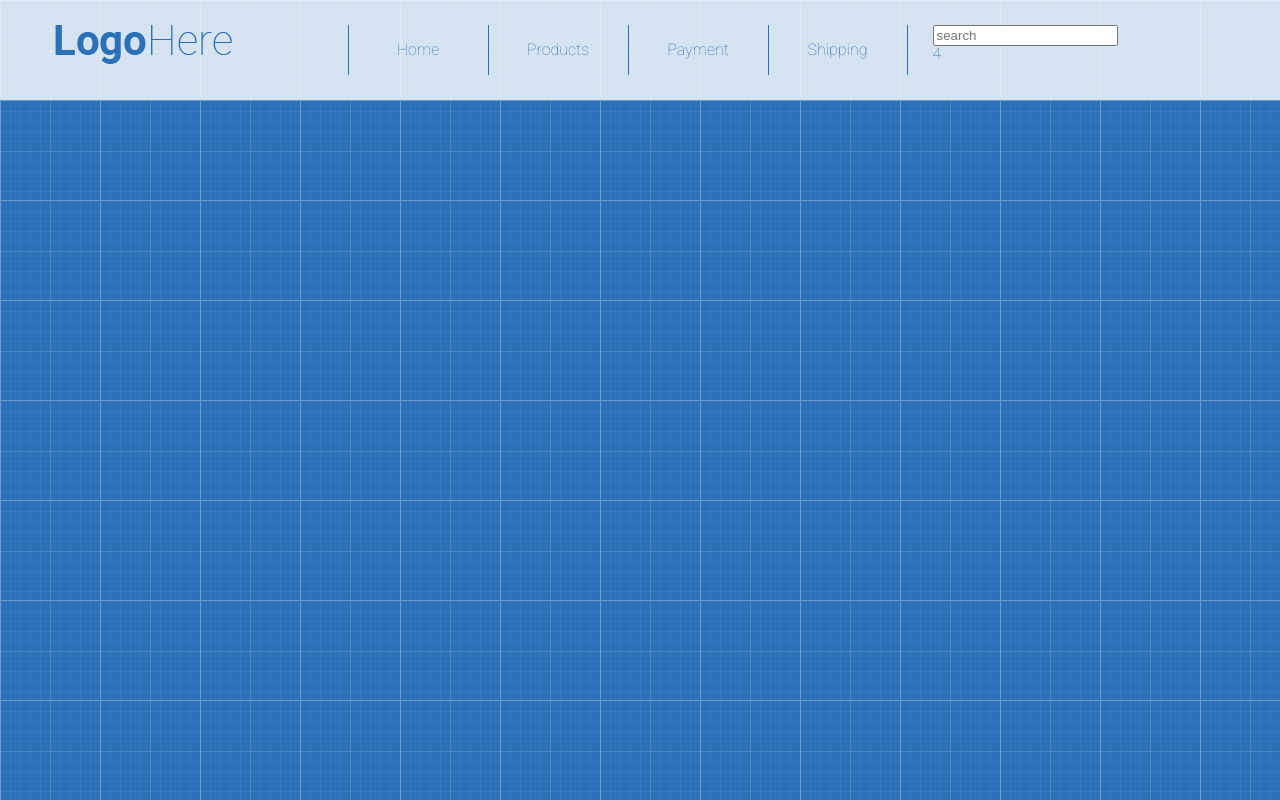
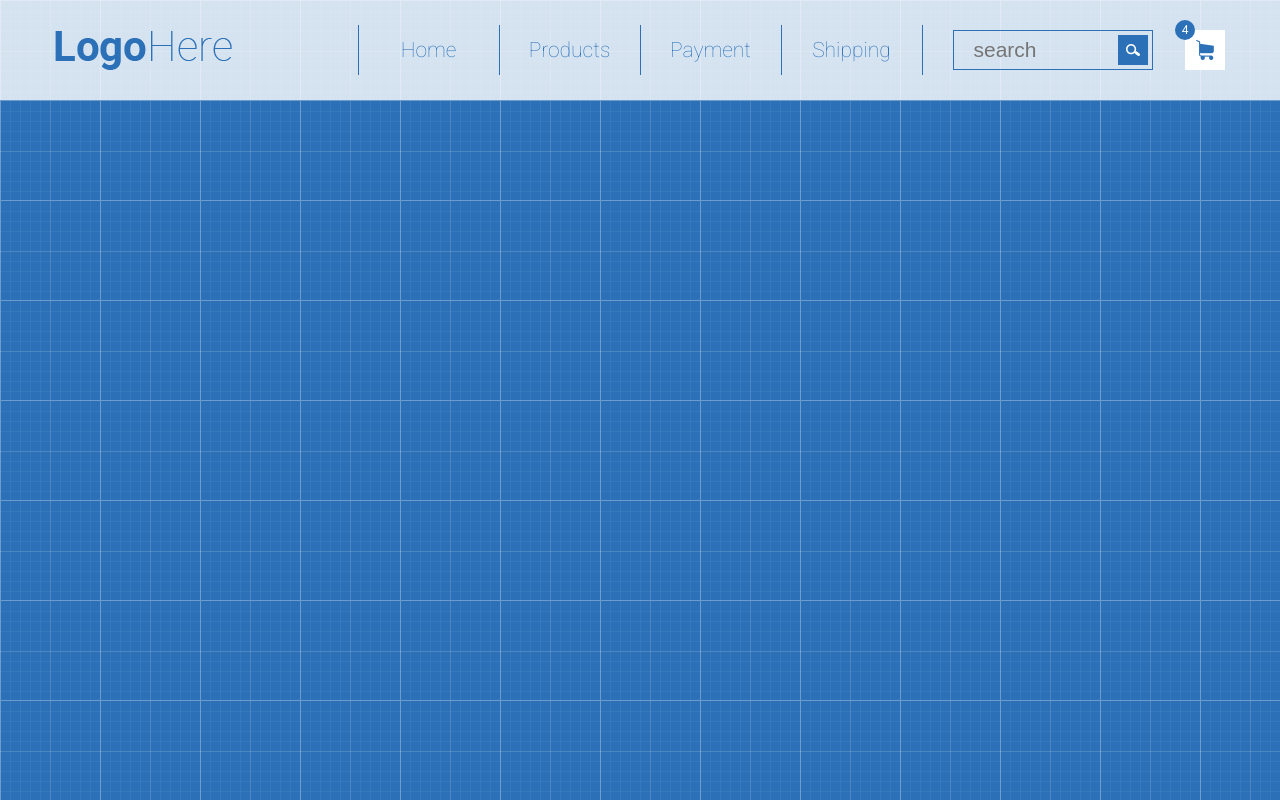
Before and after one commit to artak93/shop-dev, a plain HTML site: page index.html in a window 1280 px wide. Drawn offline with Linux system fonts and the light colour scheme.

Commit message:
add all styles to header

```diff
--- a/style.css
+++ b/style.css
@@ -29,20 +29,22 @@ body {
 .col-md-6 {
 	width: 50%;
 }
-[class *="col-"] {
+[class *="col-"], .search-block {
 	float: left;
 }
 .logo {
 	height: 39px;
+	margin-top: 6px;
 	background-image: url(images/icon_logo.png);
 	background-repeat: no-repeat;
 }
 .menu ul {
 	list-style: none;
+	margin-left: 10px;
 }
 .menu ul li {
 	float: left;
-	width: 140px;
+	width: 141px;
 	height: 50px;
 	text-align: center;
 	line-height: 50px;
@@ -50,8 +52,59 @@ body {
 }
 .menu ul li:last-child {
 	border-right: 1px solid;
+	width: 142px;
 }
 .menu ul li a {
 	text-decoration: none;
 	color: #2C71B8;
+	font-size: 21px;
 }
+.search-block {
+	position: relative;
+	margin-left: 20px;
+}
+input[type="text"] {
+	height: 40px;
+	width: 200px;
+	font-size: 21px;
+	padding-left: 20px;
+	border: 1px solid #2C71B8;
+	background-color: rgba(255, 255, 255, 0);
+	margin-top: 5px;
+}
+.search-icon {
+	position: absolute;
+	top: 10px;
+	right: 5px;
+	width: 30px;
+	height: 30px;
+	background-image: url(images/icon_search.png);
+	background-repeat: no-repeat;
+	background-position: 50% 50%;
+	background-color: #2C71B8;
+}
+.basket {
+	float: right;
+	position: relative;
+	width: 40px;
+	height: 40px;
+	background-image: url(images/icon_basket.png);
+	background-repeat: no-repeat;
+	background-position: 50% 50%;
+	background-color: white;
+	margin-top: 5px;
+}
+.basket-number {
+	position: absolute;
+	top: -10px;
+	left: -10px;
+	width: 20px;
+	height: 20px;
+	text-align: center;
+	line-height: 20px;
+	font-size: 12px;
+	color: white;
+	background-color: #2C71B8;
+	border-radius: 50%;
+	font-weight: normal;
+}
```
